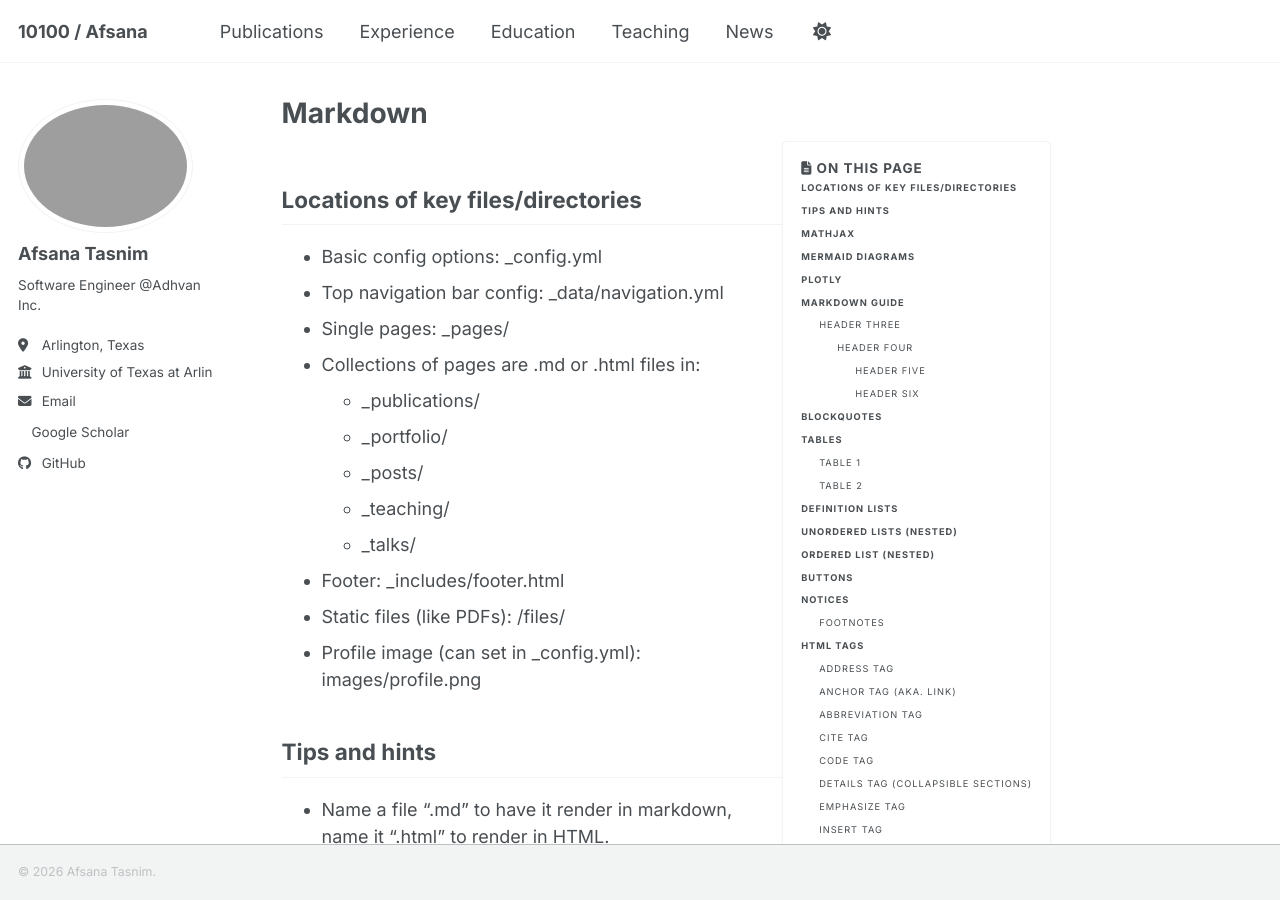
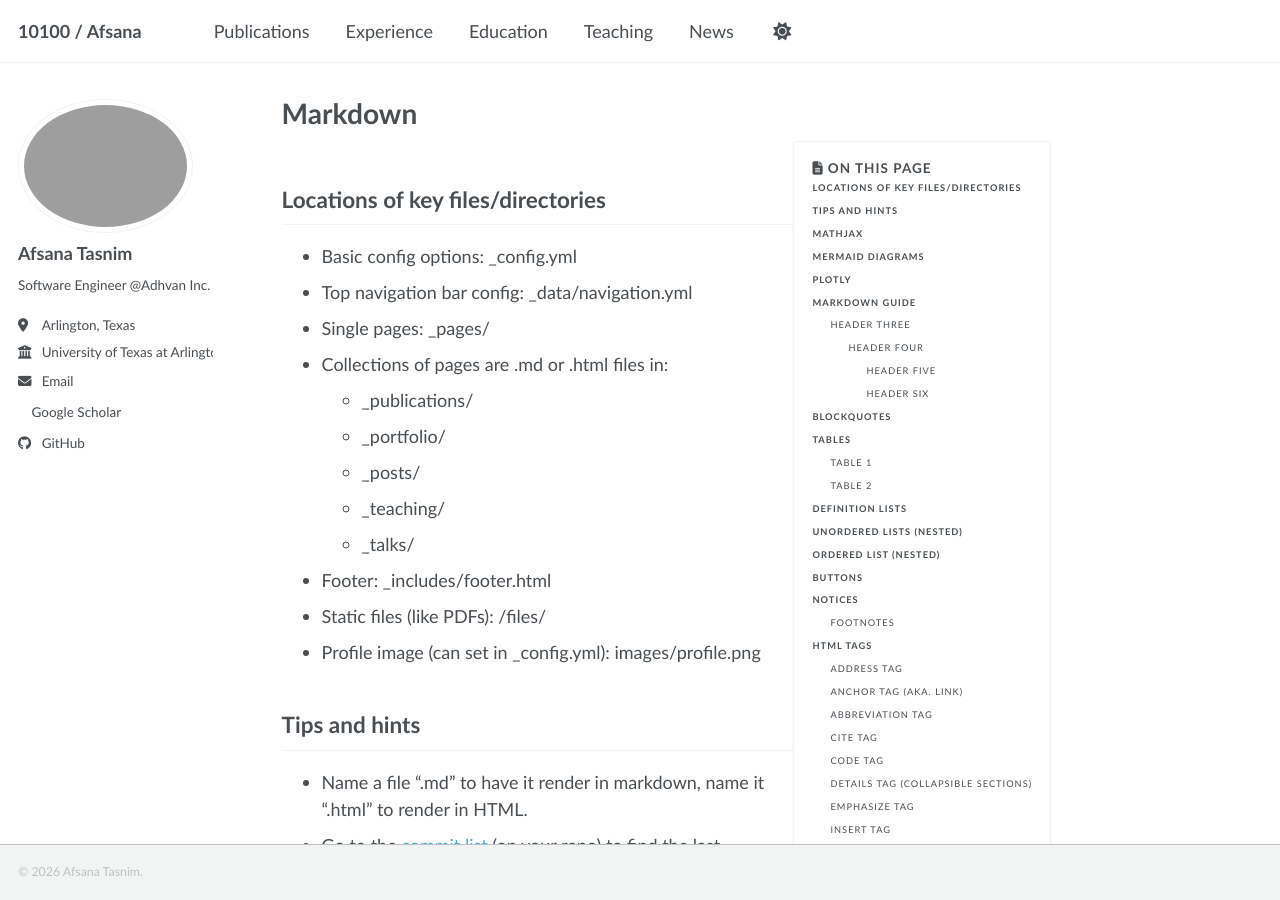
Before and after one commit to AfsanaTasnim/AfsanaTasnim.github.io, a Jekyll site: the page built from _pages/markdown.md, in a window 1280 px wide and 900 px high. Built offline with Jekyll 4.4.1, drawn with Linux system fonts in a browser that asks for light colours; emoji names are drawn with the system emoji font; a style sheet for code colours, icons or effects is not loaded.

Commit message:
Update _themes.scss
Updated the sans-serif font from 'Inter' to 'Trebuchet MS'.

```diff
--- a/_sass/_themes.scss
+++ b/_sass/_themes.scss
@@ -16,7 +16,8 @@ $indent-var                 : 1.3em;
 /* System typefaces */
 $serif                      : Georgia, Times, serif;
 /* $sans-serif: -apple-system, ".SFNSText-Regular", "San Francisco", "Roboto", "Segoe UI", "Helvetica Neue", "Lucida Grande", Arial, sans-serif; */
-$sans-serif: "Inter", Arial, sans-serif;
+/* $sans-serif: "Inter", Arial, sans-serif; */
+$sans-serif: "Trebuchet MS", Helvetica, sans-serif;
 $monospace                  : Monaco, Consolas, "Lucida Console", monospace;
 
 /* Sans serif typefaces */
```
